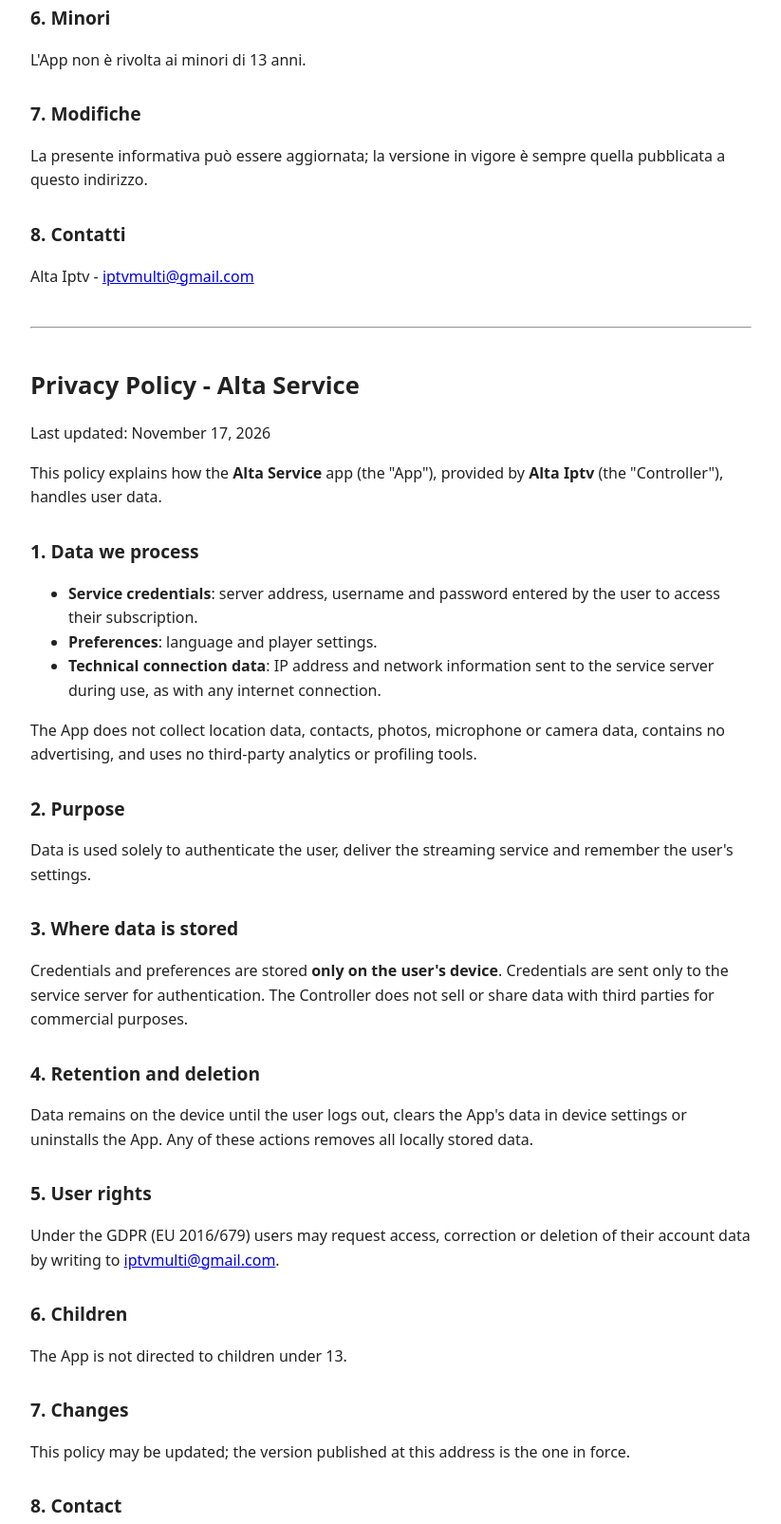
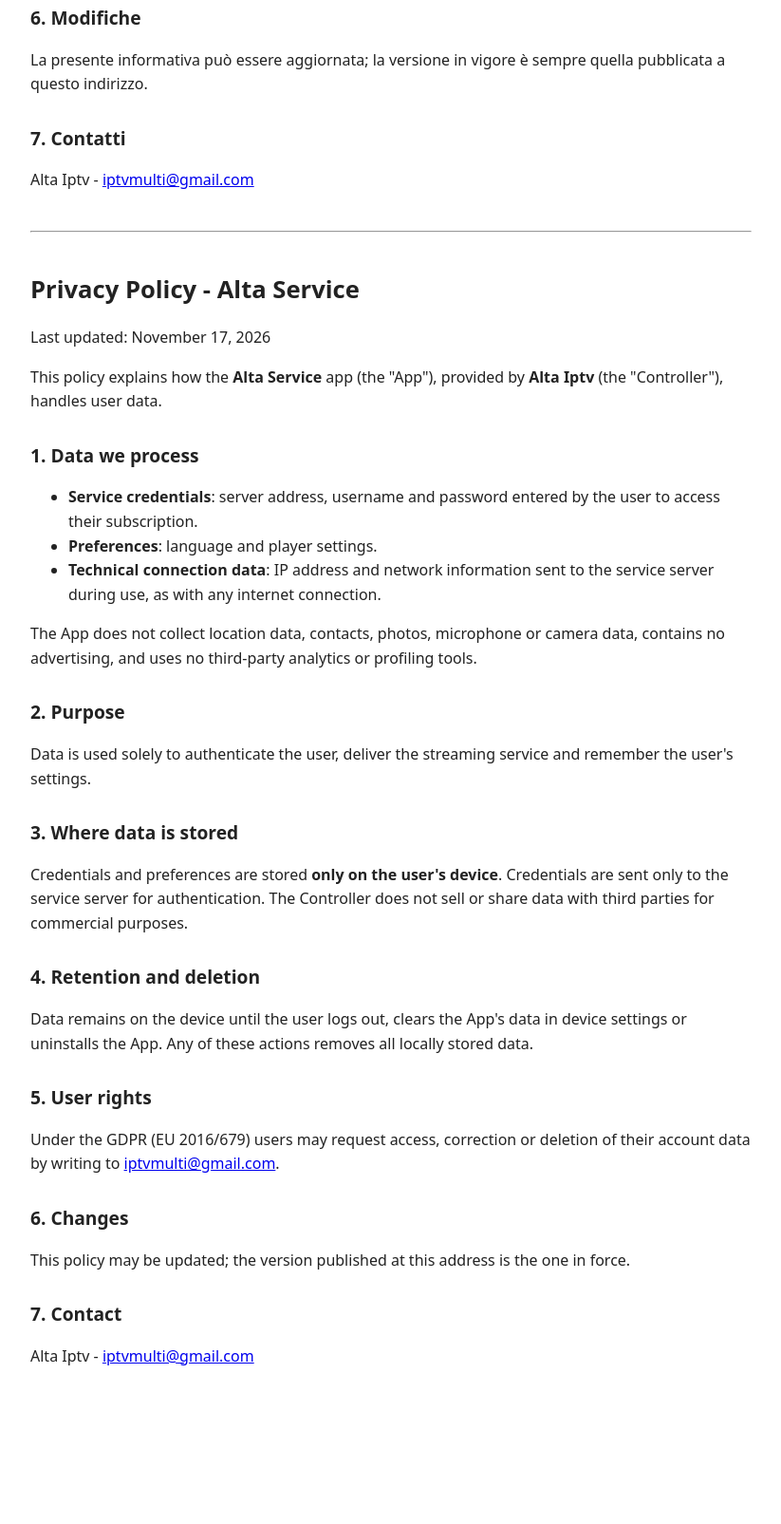
Before and after one commit to fmanicone/altaiptv-privacy, a plain HTML site: page index.html in a window 1280 px wide. Shown: the part 1079-2684 px from the top of the page at 95% size, without its empty margins (228-1051 px from the left). After the commit the page ends 2552 px from the top, so only its background shows below. Drawn offline with Linux system fonts and the light colour scheme.

Commit message:
Rimossa sezione minori

```diff
--- a/index.html
+++ b/index.html
@@ -36,13 +36,10 @@ h1{font-size:1.6rem}h2{font-size:1.2rem;margin-top:1.8rem}hr{margin:2.5rem 0}
 <h2>5. Diritti dell'utente</h2>
 <p>Ai sensi del Regolamento (UE) 2016/679 (GDPR) l'utente può chiedere accesso, rettifica o cancellazione dei dati relativi al proprio account scrivendo a <a href="mailto:iptvmulti@gmail.com">iptvmulti@gmail.com</a>.</p>
 
-<h2>6. Minori</h2>
-<p>L'App non è rivolta ai minori di 13 anni.</p>
-
-<h2>7. Modifiche</h2>
+<h2>6. Modifiche</h2>
 <p>La presente informativa può essere aggiornata; la versione in vigore è sempre quella pubblicata a questo indirizzo.</p>
 
-<h2>8. Contatti</h2>
+<h2>7. Contatti</h2>
 <p>Alta Iptv - <a href="mailto:iptvmulti@gmail.com">iptvmulti@gmail.com</a></p>
 
 <hr>
@@ -72,13 +69,10 @@ h1{font-size:1.6rem}h2{font-size:1.2rem;margin-top:1.8rem}hr{margin:2.5rem 0}
 <h2>5. User rights</h2>
 <p>Under the GDPR (EU 2016/679) users may request access, correction or deletion of their account data by writing to <a href="mailto:iptvmulti@gmail.com">iptvmulti@gmail.com</a>.</p>
 
-<h2>6. Children</h2>
-<p>The App is not directed to children under 13.</p>
-
-<h2>7. Changes</h2>
+<h2>6. Changes</h2>
 <p>This policy may be updated; the version published at this address is the one in force.</p>
 
-<h2>8. Contact</h2>
+<h2>7. Contact</h2>
 <p>Alta Iptv - <a href="mailto:iptvmulti@gmail.com">iptvmulti@gmail.com</a></p>
 </div>
 </body>
```
